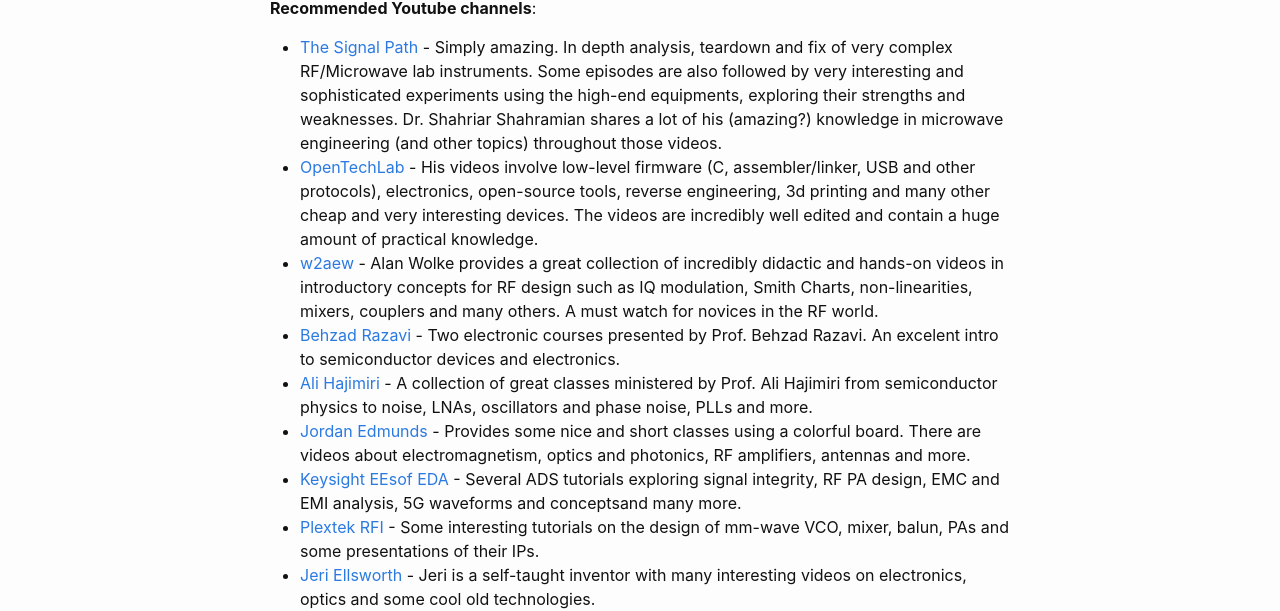
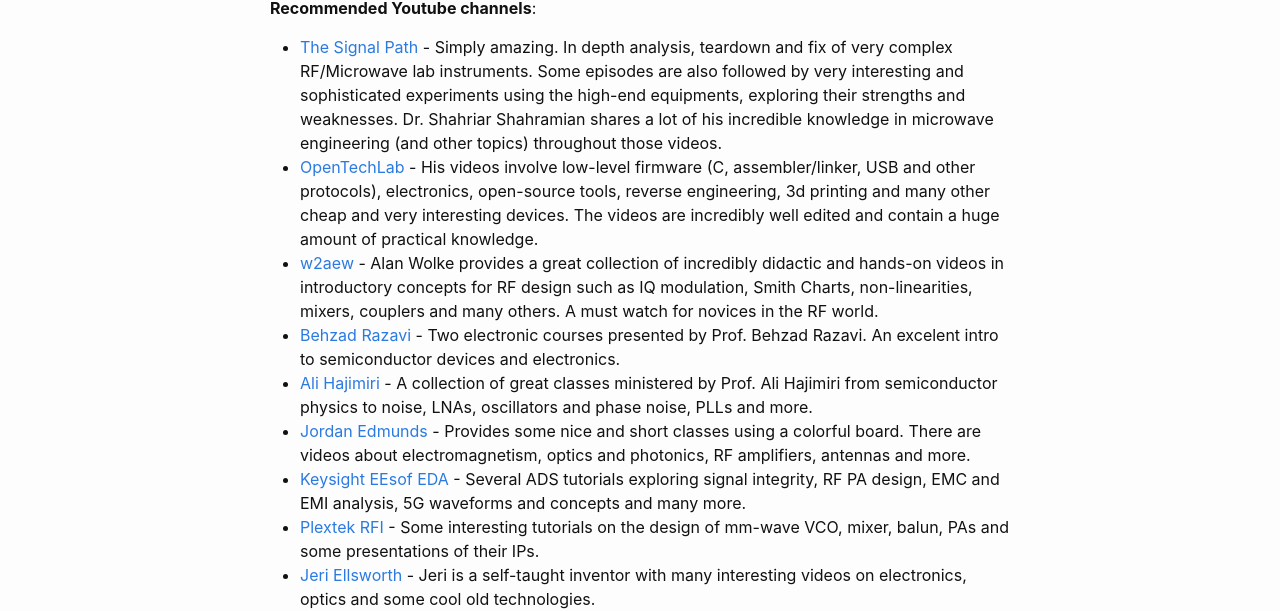
Before and after one commit to victorpreuss/victorpreuss.github.io, a Jekyll site: the page built from _posts/2019-11-11-useful-links-tips.md, in a window 1280 px wide. Shown: the part 267-878 px from the top of the page. Built offline with Jekyll 4.4.1, drawn with Linux system fonts in a browser that asks for light colours.

Commit message:
fixed typos in the post

```diff
--- a/_posts/2019-11-11-useful-links-tips.md
+++ b/_posts/2019-11-11-useful-links-tips.md
@@ -10,13 +10,13 @@
 
 **Recommended Youtube channels**:
 
-- [The Signal Path](https://www.youtube.com/channel/UCKxRARSpahF1Mt-2vbPug-g) - Simply amazing. In depth analysis, teardown and fix of very complex RF/Microwave lab instruments. Some episodes are also followed by very interesting and sophisticated experiments using the high-end equipments, exploring their strengths and weaknesses. Dr. Shahriar Shahramian shares a lot of his (amazing?) knowledge in microwave engineering (and other topics) throughout those videos.
+- [The Signal Path](https://www.youtube.com/channel/UCKxRARSpahF1Mt-2vbPug-g) - Simply amazing. In depth analysis, teardown and fix of very complex RF/Microwave lab instruments. Some episodes are also followed by very interesting and sophisticated experiments using the high-end equipments, exploring their strengths and weaknesses. Dr. Shahriar Shahramian shares a lot of his incredible knowledge in microwave engineering (and other topics) throughout those videos.
 - [OpenTechLab](https://www.youtube.com/channel/UCeF7JKNXOy0jpMOxpgbZcpg) - His videos involve low-level firmware (C, assembler/linker, USB and other protocols), electronics, open-source tools, reverse engineering, 3d printing and many other cheap and very interesting devices. The videos are incredibly well edited and contain a huge amount of practical knowledge.
 - [w2aew](https://www.youtube.com/channel/UCiqd3GLTluk2s_IBt7p_LjA) - Alan Wolke provides a great collection of incredibly didactic and hands-on videos in introductory concepts for RF design such as IQ modulation, Smith Charts, non-linearities, mixers, couplers and many others. A must watch for novices in the RF world.
 - [Behzad Razavi](https://www.youtube.com/channel/UClH7sqfyOoJ3jpeAqWZX7WA/featured) - Two electronic courses presented by Prof. Behzad Razavi. An excelent intro to semiconductor devices and electronics.
 - [Ali Hajimiri](https://www.youtube.com/channel/UCeF7JKNXOy0jpMOxpgbZcpg) - A collection of great classes ministered by Prof. Ali Hajimiri from semiconductor physics to noise, LNAs, oscillators and phase noise, PLLs and more.
 - [Jordan Edmunds](https://www.youtube.com/channel/UCEmBUvaW0UhAbPz4IiscKgw/videos) - Provides some nice and short classes using a colorful board. There are videos about electromagnetism, optics and photonics, RF amplifiers, antennas and more.
-- [Keysight EEsof EDA](https://www.youtube.com/channel/UCzexaoG8Uec4DXPXyFyWGcQ) - Several ADS tutorials exploring signal integrity, RF PA design, EMC and EMI analysis, 5G waveforms and conceptsand many more.
+- [Keysight EEsof EDA](https://www.youtube.com/channel/UCzexaoG8Uec4DXPXyFyWGcQ) - Several ADS tutorials exploring signal integrity, RF PA design, EMC and EMI analysis, 5G waveforms and concepts and many more.
 - [Plextek RFI](https://www.youtube.com/channel/UClZFUtAnlLZK6FrMQ1yPV2Q/feed) - Some interesting tutorials on the design of mm-wave VCO, mixer, balun, PAs and some presentations of their IPs.
 - [Jeri Ellsworth](https://www.youtube.com/channel/UClTpDNIOtgfRkyT-AFGNWVw) - Jeri is a self-taught inventor with many interesting videos on electronics, optics and some cool old technologies.
 - [Sam Zeloof](https://www.youtube.com/channel/UC7E8-0Ou69hwScPW1_fQApA) - Oh boy ... a teen creating semiconductor chips in his garage. He can even wirebond them at home. Epic.
```
